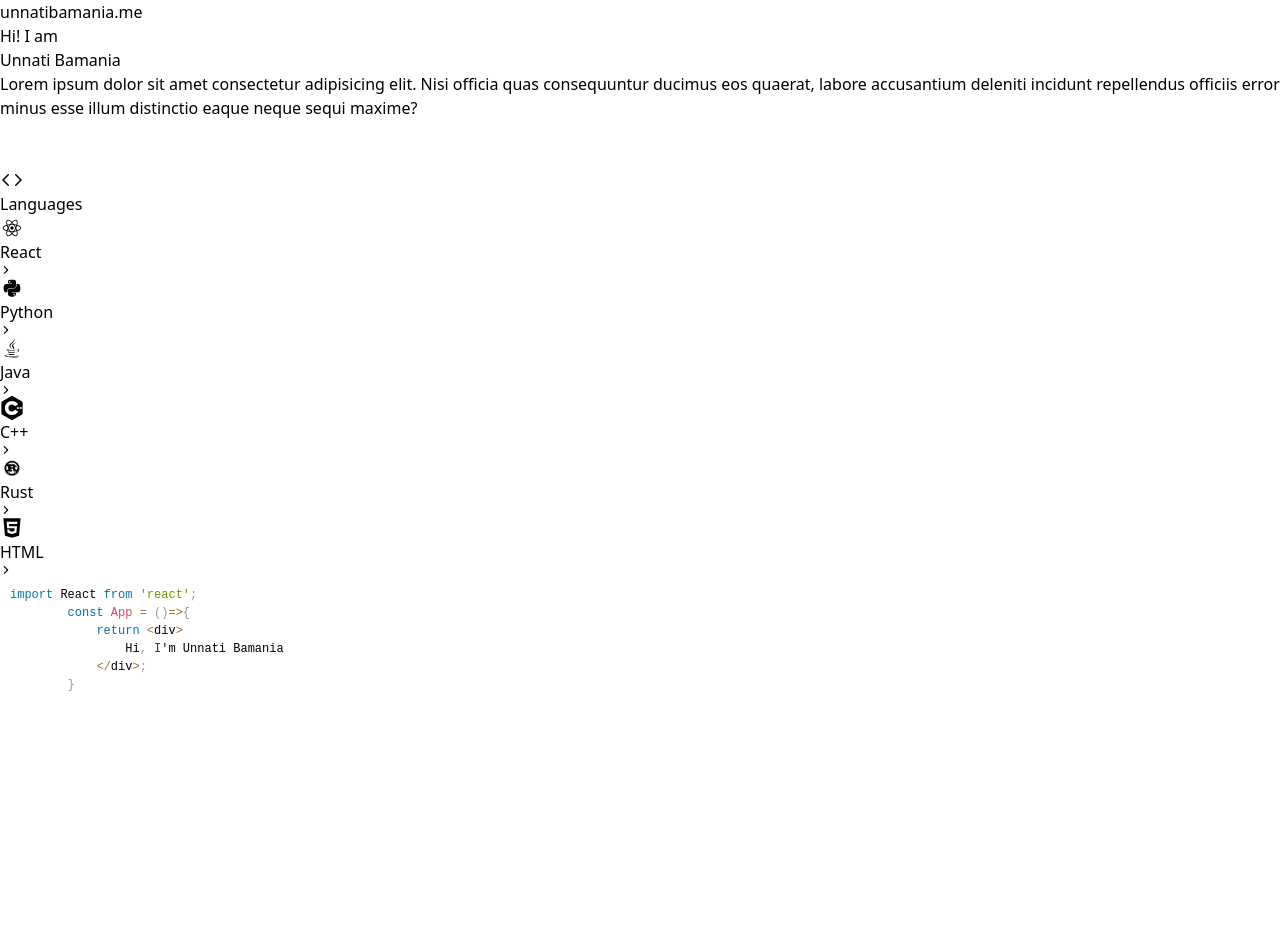
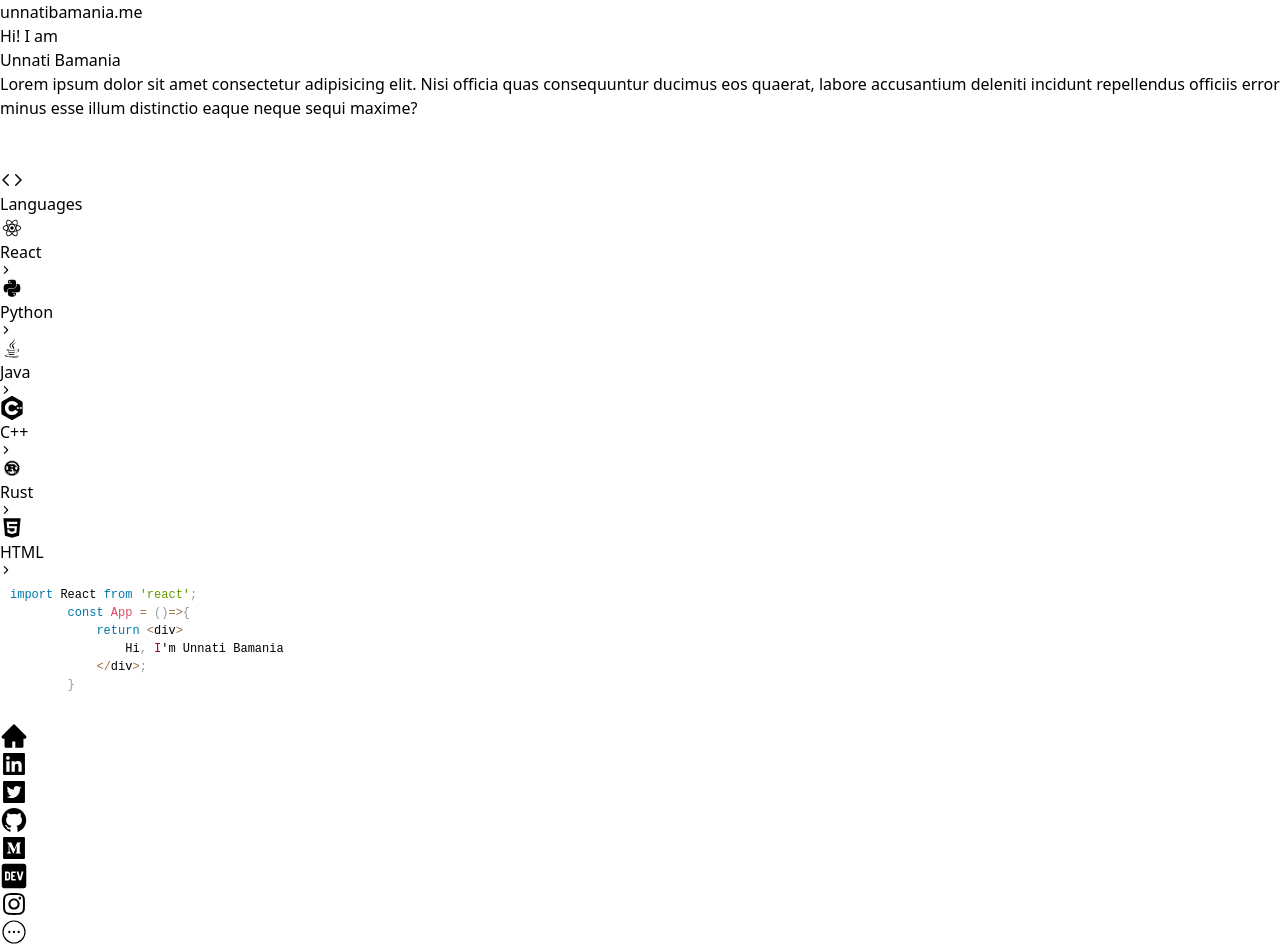
Before and after one commit to unnati2000/portfolio, a Next.js app: page / in a window 1280 px wide. Before the commit the page ends 800 px from the top, so only its background shows below. Built offline with nearby package versions, Linux system fonts and the light colour scheme.

Commit message:
feat(home-page): fixed navbar ui

```diff
--- /dev/null
+++ b/src/components/navbar/Navbar.component.tsx
@@ -0,0 +1,76 @@
+import React from 'react';
+import {
+  AiFillHome,
+  AiOutlineInstagram,
+  AiFillGithub,
+  AiFillLinkedin,
+  AiFillMediumSquare,
+  AiFillTwitterSquare,
+} from 'react-icons/ai';
+import { CiCircleMore } from 'react-icons/ci';
+import { FaDev } from 'react-icons/fa';
+
+const iconList = [
+  {
+    id: 1,
+    Icon: AiFillHome,
+    label: 'Home',
+  },
+  {
+    id: 2,
+    Icon: AiFillLinkedin,
+    label: 'Linkdin',
+  },
+  {
+    id: 3,
+    Icon: AiFillTwitterSquare,
+    label: 'Twitter',
+  },
+  {
+    id: 4,
+    Icon: AiFillGithub,
+    label: 'Github',
+  },
+  {
+    id: 5,
+    Icon: AiFillMediumSquare,
+    label: 'Medium',
+  },
+  {
+    id: 6,
+    Icon: FaDev,
+    label: 'Devto',
+  },
+  {
+    id: 7,
+    Icon: AiOutlineInstagram,
+    label: 'Instagram',
+  },
+];
+
+const Navbar: React.FC = () => {
+  return (
+    <div className="fixed bottom-10 bg-zinc-900 flex gap-6 rounded-full p-4">
+      {iconList.map((icon) => (
+        <div key={icon.id} className="relative">
+          <span className={' text-zinc-700 cursor-pointer hover:text-cyan-400'}>
+            <icon.Icon size={28} />
+          </span>
+          {/* <p
+            className={
+              'text-white transform translate-x-full opacity-0 transition-opacity duration-200'
+            }
+          >
+            {icon.label}
+          </p> */}
+        </div>
+      ))}
+      <CiCircleMore
+        size={28}
+        className="text-zinc-700 cursor-pointer hover:text-cyan-400"
+      />
+    </div>
+  );
+};
+
+export default Navbar;
--- a/src/pages/_app.tsx
+++ b/src/pages/_app.tsx
@@ -1,6 +1,16 @@
 import type { AppProps } from 'next/app';
 import '../globals.css';
 
+import Navbar from '@/components/navbar/Navbar.component';
+
 export default function App({ Component, pageProps }: AppProps) {
-  return <Component {...pageProps} />;
+  return (
+    <div className="">
+      {' '}
+      <Component {...pageProps} />
+      <div className="flex justify-center">
+        <Navbar />
+      </div>
+    </div>
+  );
 }
--- a/src/pages/index.tsx
+++ b/src/pages/index.tsx
@@ -12,7 +12,7 @@ export default function Home() {
           unnatibamania.me
         </p>
       </div>
-      <div className="flex justify-center pt-12 items-center">
+      <div className="flex justify-center pt-6 items-center">
         <HeroSection />
       </div>
     </div>
```
Also changed, not shown: src/components/navbar/Navbar.styles.css (added, +16 -0 lines), tsconfig.json (+7 -1 lines).
